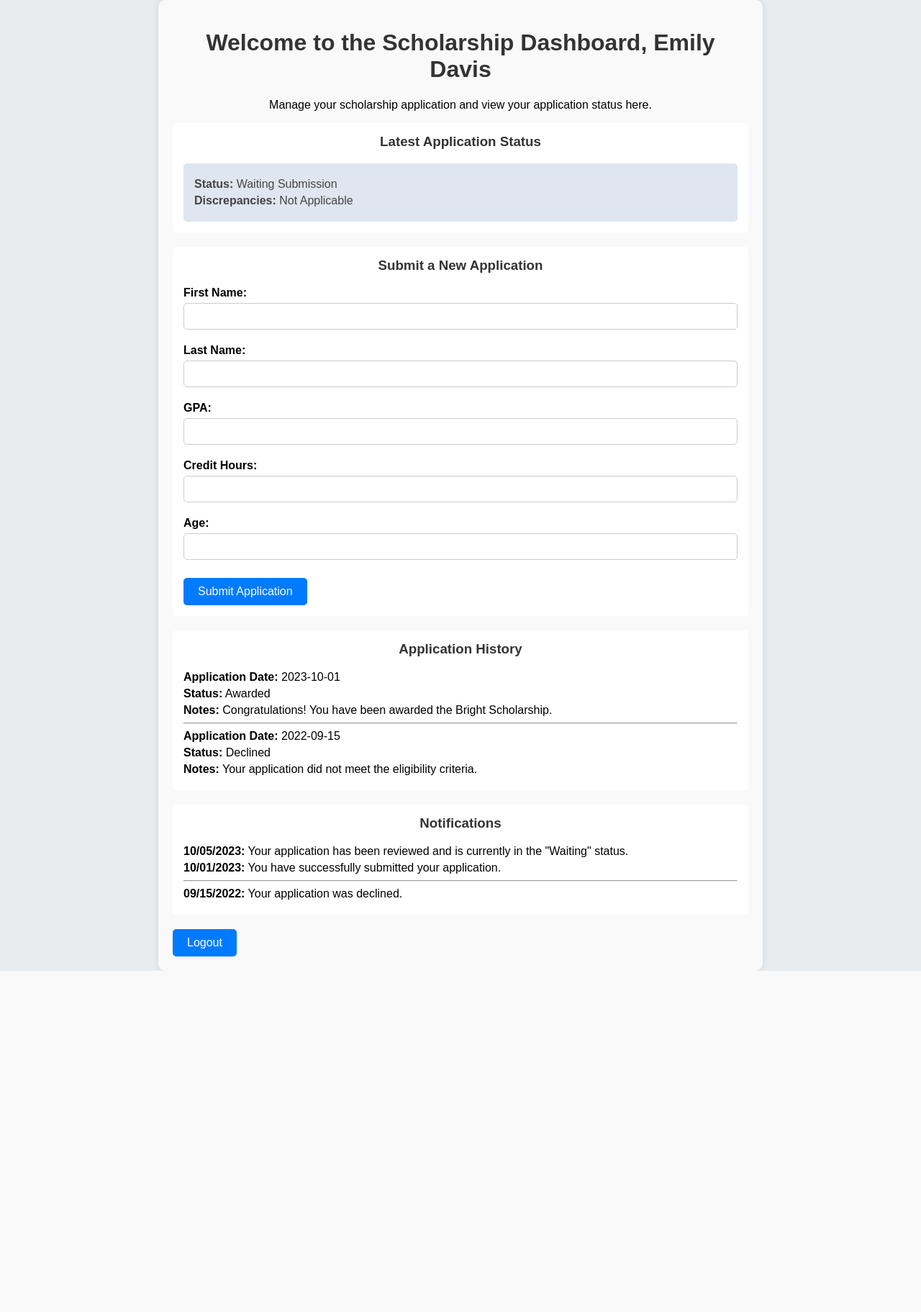
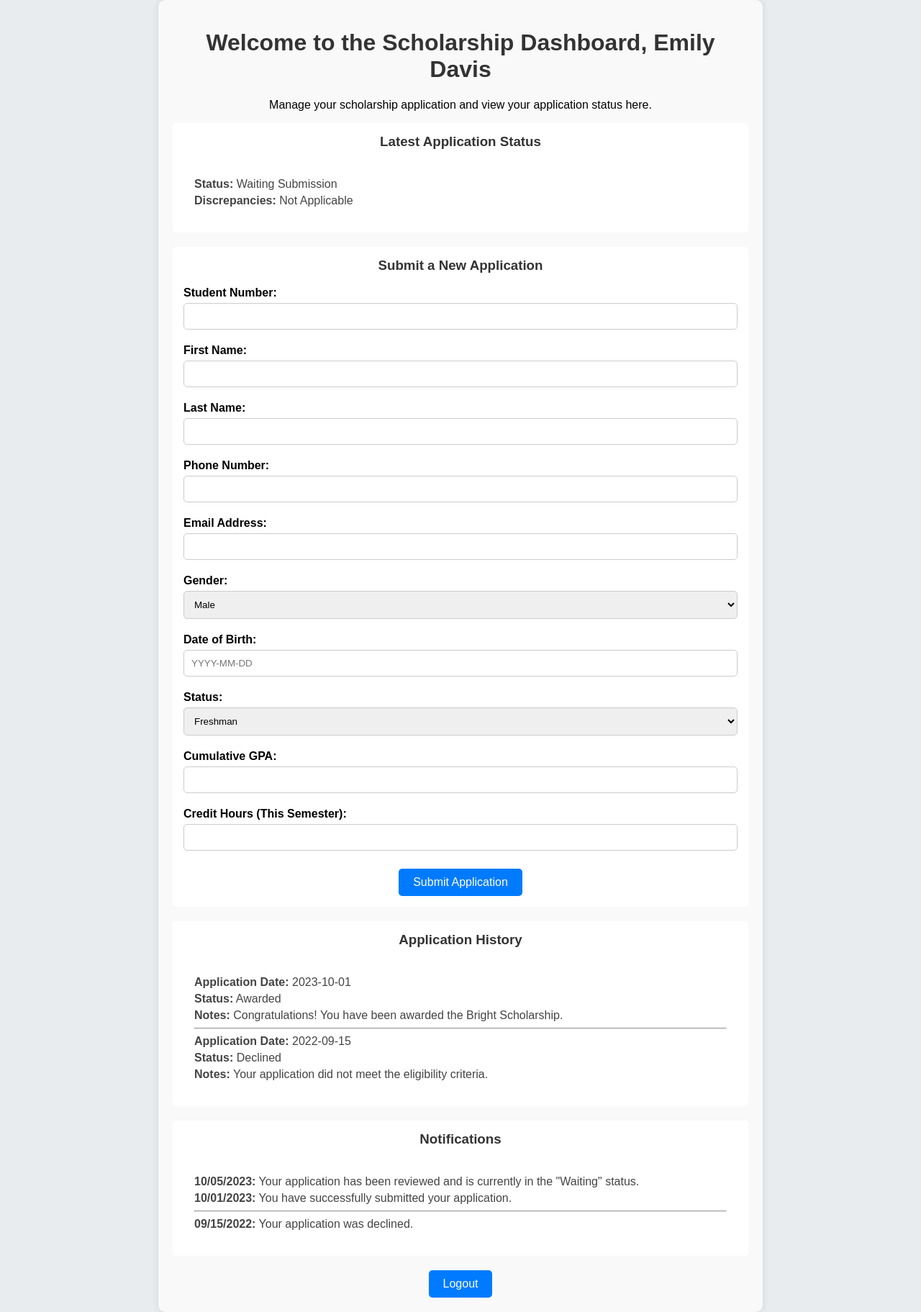
Before and after one commit to leahmirch/Bright-Scholarship, a PHP site: page /student_dashboard.php in a window 1280 px wide. Shown: the whole page at 72% size. Before the commit the page ends 1349 px from the top, so only its background shows below. Run offline with PHP 8.4, Linux system fonts and the light colour scheme; the visitor is signed in with stand-in values (Sample User, id 1).

Commit message:
updated ui, removed email logic

```diff
--- a/student_dashboard.php
+++ b/student_dashboard.php
@@ -79,7 +79,6 @@ if ($_SERVER['REQUEST_METHOD'] === 'POST' && !$hasApplied) {
     <meta name="viewport" content="width=device-width, initial-scale=1.0">
     <title>Student Dashboard</title>
     <style>
-        /* Main styling */
         body { font-family: Arial, sans-serif; background-color: #e9ecef; display: flex; justify-content: center; align-items: center; min-height: 100vh; margin: 0; }
         .dashboard-container { width: 90%; max-width: 800px; background-color: #f9f9f9; border-radius: 10px; padding: 20px; box-shadow: 0px 0px 10px rgba(0, 0, 0, 0.1); }
         h1, h3 { text-align: center; color: #333; }
@@ -87,12 +86,12 @@ if ($_SERVER['REQUEST_METHOD'] === 'POST' && !$hasApplied) {
         .section h3 { margin-top: 0; }
         .form-group { margin-bottom: 15px; }
         label { font-weight: bold; }
-        input[type="text"], input[type="number"] { width: 100%; padding: 10px; margin: 5px 0; box-sizing: border-box; border-radius: 5px; border: 1px solid #ccc; }
-        .button-group { display: flex; justify-content: space-between; margin-top: 20px; }
+        input[type="text"], input[type="number"], select { width: 100%; padding: 10px; margin: 5px 0; box-sizing: border-box; border-radius: 5px; border: 1px solid #ccc; }
+        .button-group { display: flex; justify-content: center; margin-top: 20px; }
         button { padding: 10px 20px; background-color: #007bff; color: white; border: none; border-radius: 5px; cursor: pointer; font-size: 16px; }
         button:hover { background-color: #0056b3; }
         .message { color: green; font-weight: bold; text-align: center; margin-top: 15px; }
-        .status-info { background-color: #dfe6f0; padding: 15px; border-radius: 5px; color: #444; }
+        .status-info, .application-log, .notifications { padding: 15px; border-radius: 5px; color: #444; }
         .status-info p, .application-log p, .notifications p { margin: 5px 0; }
         .error { color: red; }
     </style>
@@ -118,6 +117,10 @@ if ($_SERVER['REQUEST_METHOD'] === 'POST' && !$hasApplied) {
         <h3>Submit a New Application</h3>
         <form method="POST">
             <div class="form-group">
+                <label for="student_number">Student Number:</label>
+                <input type="text" name="student_number" required>
+            </div>
+            <div class="form-group">
                 <label for="first_name">First Name:</label>
                 <input type="text" name="first_name" required>
             </div>
@@ -126,16 +129,40 @@ if ($_SERVER['REQUEST_METHOD'] === 'POST' && !$hasApplied) {
                 <input type="text" name="last_name" required>
             </div>
             <div class="form-group">
-                <label for="gpa">GPA:</label>
+                <label for="phone">Phone Number:</label>
+                <input type="text" name="phone" required>
+            </div>
+            <div class="form-group">
+                <label for="email">Email Address:</label>
+                <input type="text" name="email" required>
+            </div>
+            <div class="form-group">
+                <label for="gender">Gender:</label>
+                <select name="gender" required>
+                    <option value="male">Male</option>
+                    <option value="female">Female</option>
+                </select>
+            </div>
+            <div class="form-group">
+                <label for="dob">Date of Birth:</label>
+                <input type="text" name="dob" placeholder="YYYY-MM-DD" required>
+            </div>
+            <div class="form-group">
+                <label for="status">Status:</label>
+                <select name="status" required>
+                    <option value="freshman">Freshman</option>
+                    <option value="sophomore">Sophomore</option>
+                    <option value="junior">Junior</option>
+                    <option value="senior">Senior</option>
+                </select>
+            </div>
+            <div class="form-group">
+                <label for="gpa">Cumulative GPA:</label>
                 <input type="number" step="0.01" name="gpa" required>
             </div>
             <div class="form-group">
-                <label for="credit_hours">Credit Hours:</label>
+                <label for="credit_hours">Credit Hours (This Semester):</label>
                 <input type="number" name="credit_hours" required>
-            </div>
-            <div class="form-group">
-                <label for="age">Age:</label>
-                <input type="number" name="age" required>
             </div>
             <div class="button-group">
                 <button type="submit">Submit Application</button>
```
Also changed, not shown: admin_dashboard.php (+15 -13 lines), email.php (deleted, +0 -56 lines).
